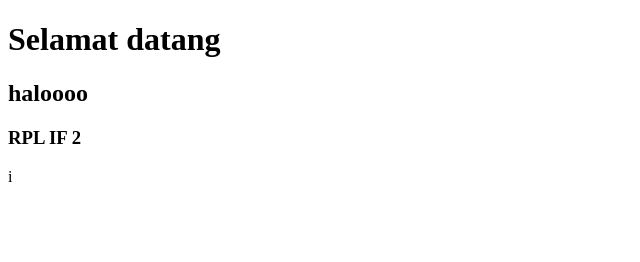
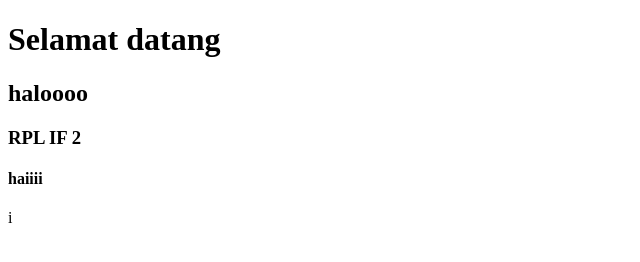
Before and after one commit to agungrizqy/branching, a plain HTML site: page index.html in a window 1280 px wide. Shown: the full height of the page, 0-640 px from the left. Drawn offline with Linux system fonts and the light colour scheme.

Commit message:
menambahkan h4

```diff
--- a/index.html
+++ b/index.html
@@ -8,6 +8,7 @@
      <h1>Selamat datang</h1>
      <h2>haloooo</h2>
      <h3>RPL IF 2</h3>
+     <h4>haiiii</h4>
   </body>
 </html>
 i
```
